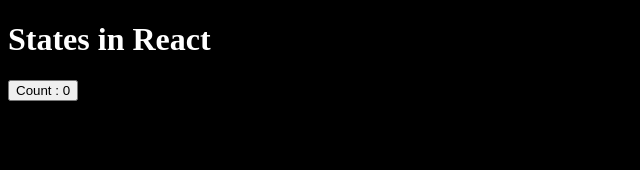
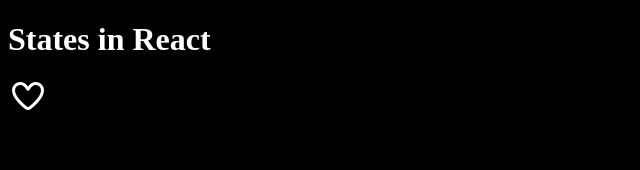
Before and after one commit to Saurav-S-Mehta-07/React_Series, a React (Vite) app in the folder react-states/: page / in a window 1280 px wide. Shown: the top 170 px of the page, without its empty margins (0-640 px from the left). Built offline with nearby package versions, Linux system fonts and the light colour scheme.

Commit message:
toggle like button created

```diff
--- a/react-states/index.html
+++ b/react-states/index.html
@@ -5,6 +5,7 @@
     <link rel="icon" type="image/svg+xml" href="/favicon.svg" />
     <meta name="viewport" content="width=device-width, initial-scale=1.0" />
     <title>react-states</title>
+    <link rel="stylesheet" href="https://cdnjs.cloudflare.com/ajax/libs/font-awesome/7.3.1/css/all.min.css" integrity="sha512-QeR2VH+lsBE5LSAe1Q5EnTBbe7XTBubt8dG93Y7gidSgdMCr8nVqKcfKAMyN96SV8KDbZVTDXChatu5G2KQGzg==" crossorigin="anonymous" referrerpolicy="no-referrer" />
   </head>
   <body style="background-color: black; color: white;">
     <div id="root"></div>
--- a/react-states/src/App.jsx
+++ b/react-states/src/App.jsx
@@ -1,13 +1,15 @@
 
 // import './App.css'
-import Counter from "./Counter"
+
+import LikeButton from "./LikeButton"
+
 
 function App() {
 
   return (
     <>
-      <h1>States in React</h1>
-      <Counter/>
+       <h1>States in React</h1>
+      <LikeButton></LikeButton>
     </>
   )
 }
--- /dev/null
+++ b/react-states/src/LikeButton.jsx
@@ -0,0 +1,25 @@
+import {useState} from "react";
+
+export default () => {
+
+    let [like, setLike] = useState(false);
+
+    const handleLike = async ()=>{
+        await setLike((like)=>{
+            return !like;
+        });
+    }
+
+    return (
+        <div>
+            <p>
+                {
+                   like?
+                   (<i className="fa-solid fa-heart" style={{fontSize:"2rem", color:"red"}} onClick={handleLike}></i>)
+                   :
+                   (<i className="fa-regular fa-heart" style={{fontSize:"2rem"}} onClick={handleLike}></i>)
+                }
+            </p>
+        </div>
+    )
+}
```
